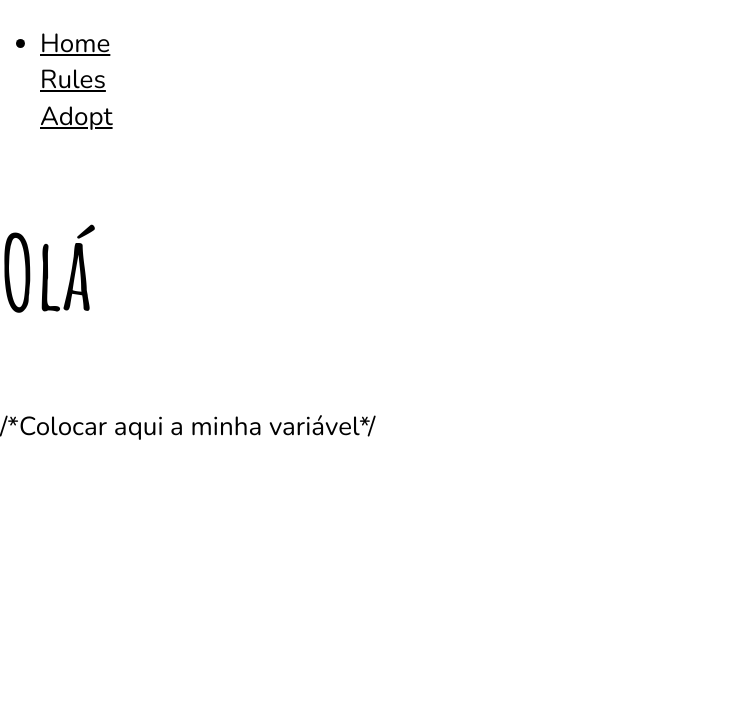
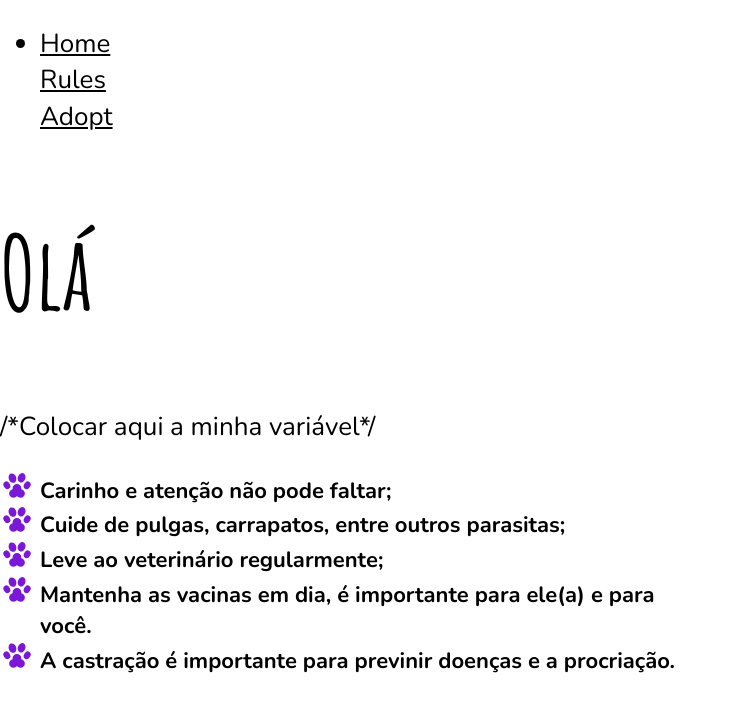
Before and after one commit to mts-the-encoder/quatro-patas__FRONT-, a Vue app: page /adopt in a window 1280 px wide. Shown: the top 712 px of the page, without its empty margins (0-737 px from the left). Built offline with nearby package versions, Linux system fonts and the light colour scheme.

Commit message:
componentes finalizados

```diff
--- a/src/components/Checkbox.vue
+++ b/src/components/Checkbox.vue
@@ -18,6 +18,7 @@
 
 <script>
 export default {
+    name: 'Checkbox',
 
 }
 </script>
--- a/src/components/Fav.vue
+++ b/src/components/Fav.vue
@@ -8,7 +8,7 @@
 
 <script>
 export default {
-    name: 'Fav'
+    name: 'Fav',
 }
 </script>
 
--- a/src/components/Footer.vue
+++ b/src/components/Footer.vue
@@ -17,7 +17,7 @@
 
 <script>
 export default {
-    name: 'Footer'
+    name: 'Footer',
 }
 </script>
 
--- a/src/components/Header.vue
+++ b/src/components/Header.vue
@@ -15,7 +15,7 @@ import Search from './Search.vue';
 
 export default {
     components: { Search },
-    name: 'Header'
+    name: 'Header',
 }
 </script>
 
--- /dev/null
+++ b/src/components/ListRules.vue
@@ -0,0 +1,27 @@
+<template>
+    <ul class="list">
+        <li class="item">Carinho e atenção não pode faltar;</li>
+        <li class="item">Cuide de pulgas, carrapatos, entre outros parasitas;</li>
+        <li class="item">Leve ao veterinário regularmente;</li>
+        <li class="item">Mantenha as vacinas em dia, é importante para ele(a) e para você.</li>
+        <li class="item">A castração é importante para previnir doenças e a procriação.</li>
+    </ul>
+</template>
+
+<script>
+export default {
+    name: 'ListRules',
+}
+</script>
+
+<style lang="scss" scoped>
+.list {
+    width: 700px;
+    list-style-image: url("../assets/scss/_imgs/paw.svg");
+
+    .item {
+        font-size: 22px;
+        font-weight: 700;
+    }
+}
+</style>
--- a/src/components/ModalAdopt.vue
+++ b/src/components/ModalAdopt.vue
@@ -11,7 +11,7 @@
 
 <script>
 export default {
-    name: 'ModalAdopt'
+    name: 'ModalAdopt',
 }
 </script>
 
--- a/src/components/ModalFavorite.vue
+++ b/src/components/ModalFavorite.vue
@@ -11,7 +11,7 @@
 
 <script>
 export default {
-    name: 'ModalFavorite'
+    name: 'ModalFavorite',
 }
 </script>
 
--- a/src/components/Pag.vue
+++ b/src/components/Pag.vue
@@ -8,7 +8,7 @@
 
 <script>
 export default {
-    name: 'Main'
+    name: 'Main',
 }
 </script>
 
--- a/src/components/Search.vue
+++ b/src/components/Search.vue
@@ -12,7 +12,7 @@
 
 <script>
 export default {
-    name: 'Search'
+    name: 'Search',
 }
 </script>
 
--- a/src/components/Title4.vue
+++ b/src/components/Title4.vue
@@ -1,12 +1,11 @@
 <template>
-    <h1 class="title" v-text="title"></h1>
+    <h1 class="title"></h1>
 </template>
 
 <script>
 
 export default {
     name: 'Title',
-
 }
 </script>
 
--- a/src/views/Adopt.vue
+++ b/src/views/Adopt.vue
@@ -1,13 +1,15 @@
 <template>
     <title-4 v-text="title"/> /*Colocar aqui a minha variável*/
+    <list-rules/>
 </template>
 
 <script>
-import Title4 from '../components/Title4.vue'
+import ListRules from '../components/ListRules.vue';
+import Title4 from '../components/Title4.vue';
 
 
 export default {
-    components: { Title4 },
+    components: { Title4, ListRules },
     name: 'Adopt',
     data() {
         return {
```
Also changed, not shown: src/components/Profile.vue (+4 -3 lines).
